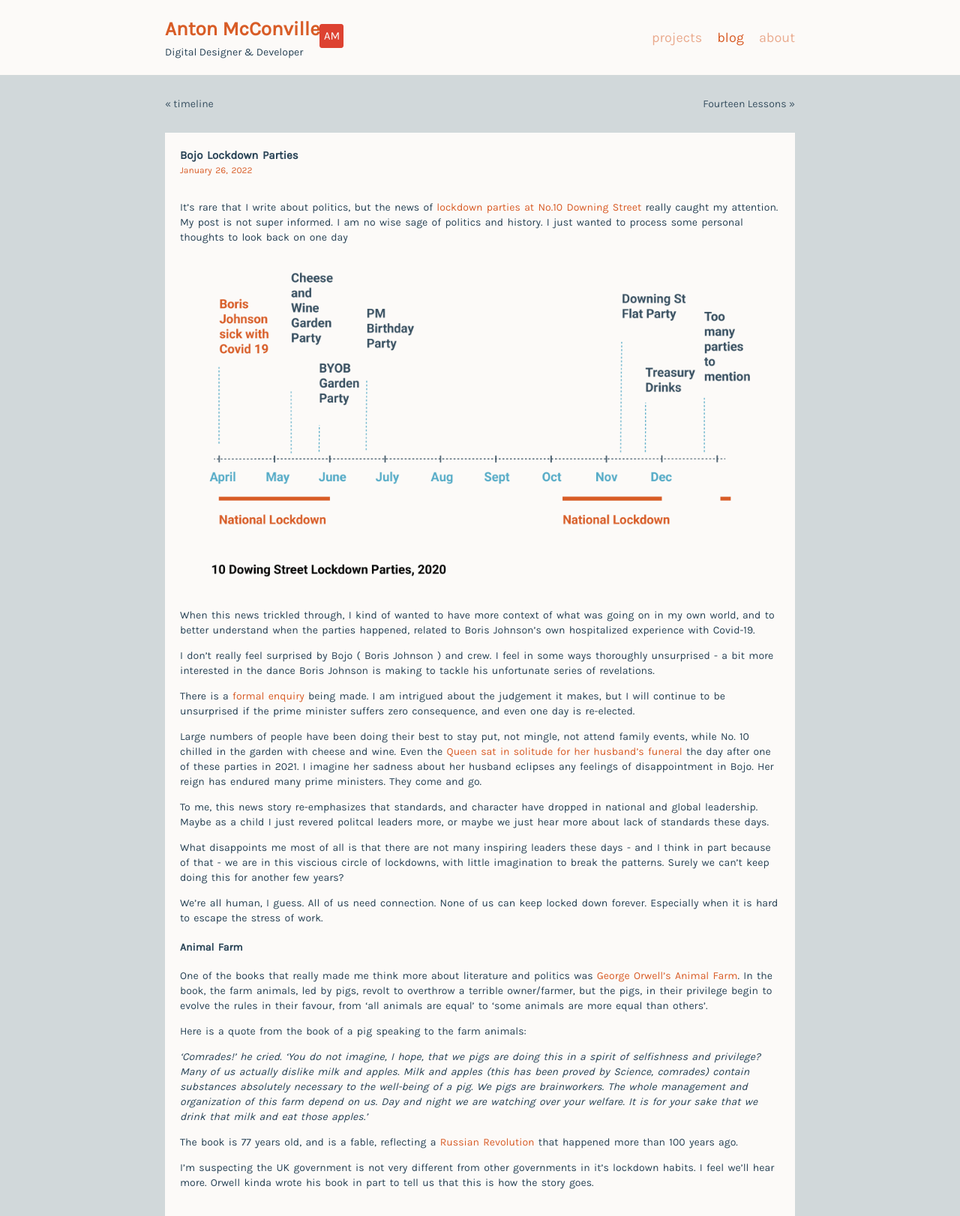
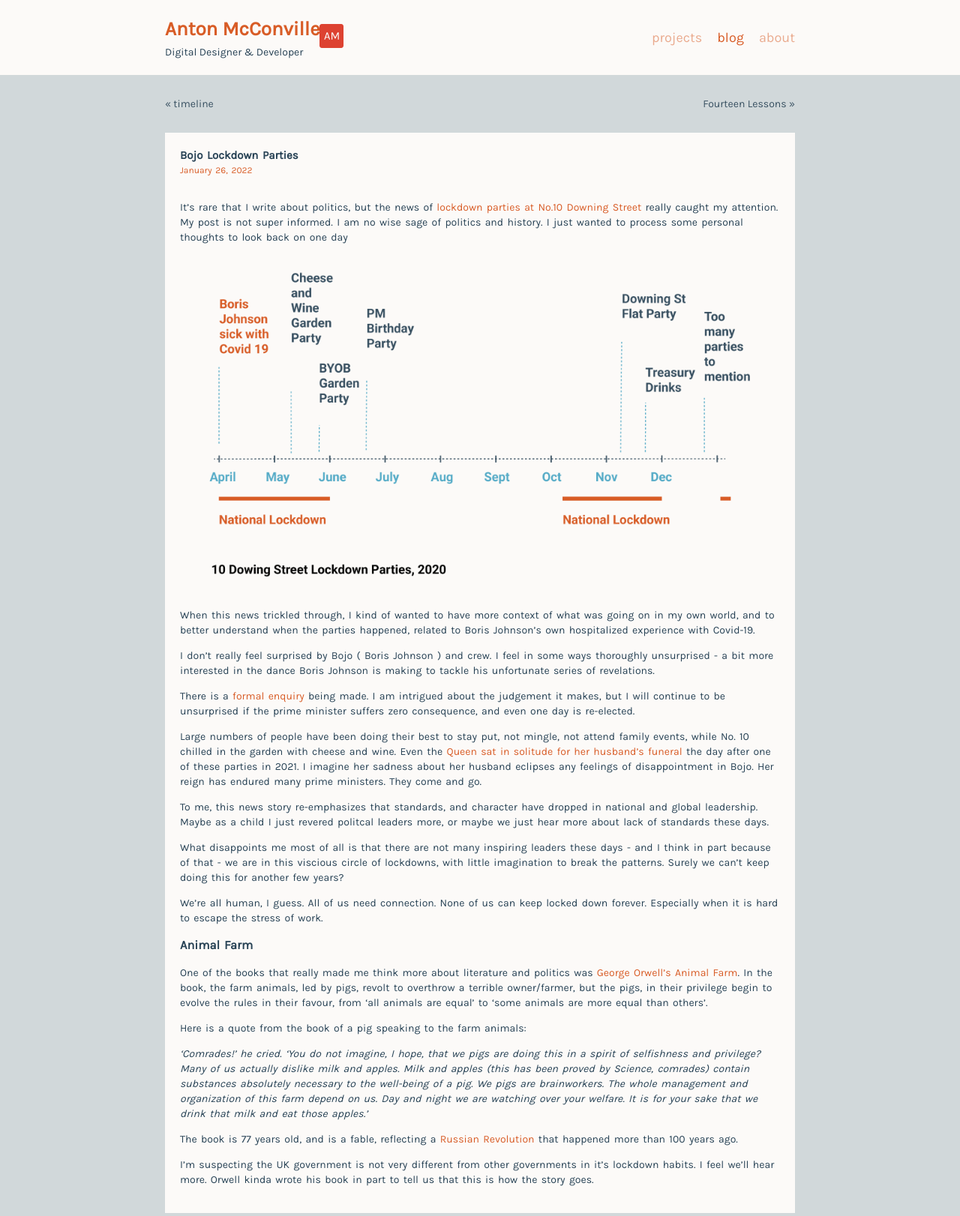
Before and after one commit to mcconville/blog, a Jekyll site: the page built from _posts/2022-01-26-bojo-lockdown-parties.md, in a window 1280 px wide. Shown: the whole page at 75% size. Built offline with Jekyll 4.4.1, drawn with Linux system fonts in a browser that asks for light colours.

```diff
--- a/_posts/2022-01-26-bojo-lockdown-parties.md
+++ b/_posts/2022-01-26-bojo-lockdown-parties.md
@@ -23,7 +23,7 @@ What disappoints me most of all is that there are not many inspiring leaders the
 
 We're all human, I guess. All of us need connection. None of us can keep locked down forever. Especially when it is hard to escape the stress of work.
 
-#### Animal Farm
+### Animal Farm
 
 One of the books that really made me think more about literature and politics was [George Orwell's Animal Farm](https://en.wikipedia.org/wiki/Animal_Farm). In the book, the farm animals, led by pigs, revolt to overthrow a terrible owner/farmer, but the pigs, in their privilege begin to evolve the rules in their favour, from 'all animals are equal' to 'some animals are more equal than others'.
 
```
